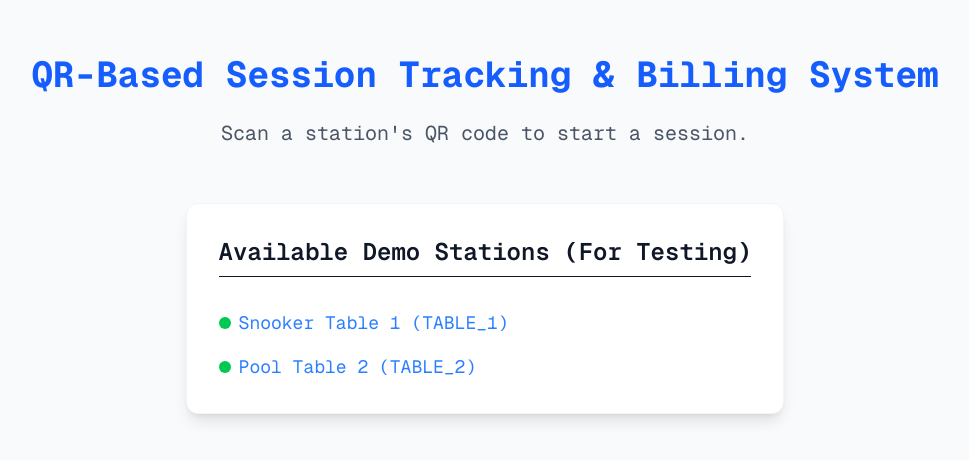
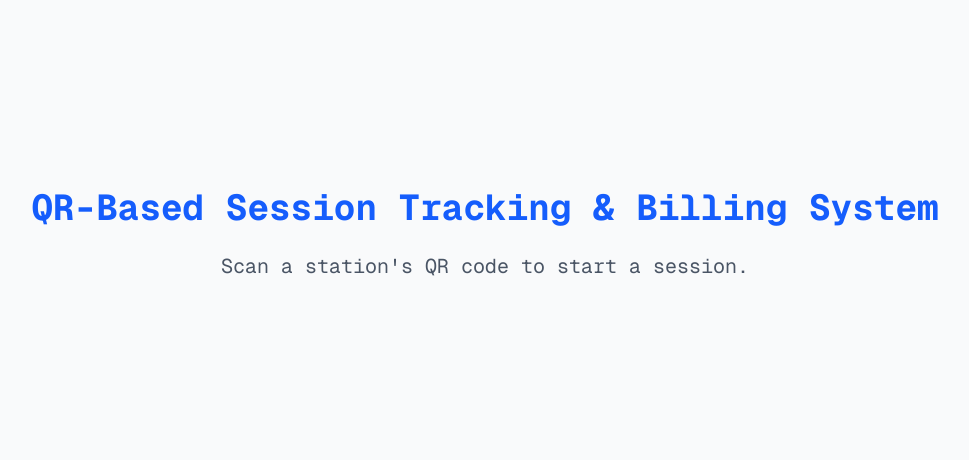
Before and after one commit to angarak994/scan-n-bill, a Next.js app: page / in a window 1280 px wide. Shown: the part 166-626 px from the top of the page, without its empty margins (155-1124 px from the left). Built offline with nearby package versions, Linux system fonts and the light colour scheme.

Commit message:
chore: remove demo links completely as requested

```diff
--- a/src/app/page.tsx
+++ b/src/app/page.tsx
@@ -4,15 +4,6 @@ export default function Home() {
       <div className="z-10 max-w-5xl w-full items-center justify-center font-mono text-sm flex flex-col gap-6">
         <h1 className="text-4xl font-bold text-center text-blue-600 dark:text-blue-400">QR-Based Session Tracking & Billing System</h1>
         <p className="text-xl text-center text-gray-600 dark:text-gray-300">Scan a station&apos;s QR code to start a session.</p>
-        <div className="flex flex-col gap-4 mt-8 bg-white dark:bg-gray-800 p-8 rounded-xl shadow-lg border border-gray-100 dark:border-gray-700">
-          <h2 className="text-2xl font-semibold mb-4 border-b pb-2">Available Demo Stations (For Testing)</h2>
-          <a href="/session?table=TABLE_1&type=snooker" className="text-lg text-blue-500 hover:text-blue-700 hover:underline flex items-center gap-2">
-            <span className="w-3 h-3 rounded-full bg-green-500"></span> Snooker Table 1 (TABLE_1)
-          </a>
-          <a href="/session?table=TABLE_2&type=pool" className="text-lg text-blue-500 hover:text-blue-700 hover:underline flex items-center gap-2">
-            <span className="w-3 h-3 rounded-full bg-green-500"></span> Pool Table 2 (TABLE_2)
-          </a>
-        </div>
       </div>
     </main>
   );
```
